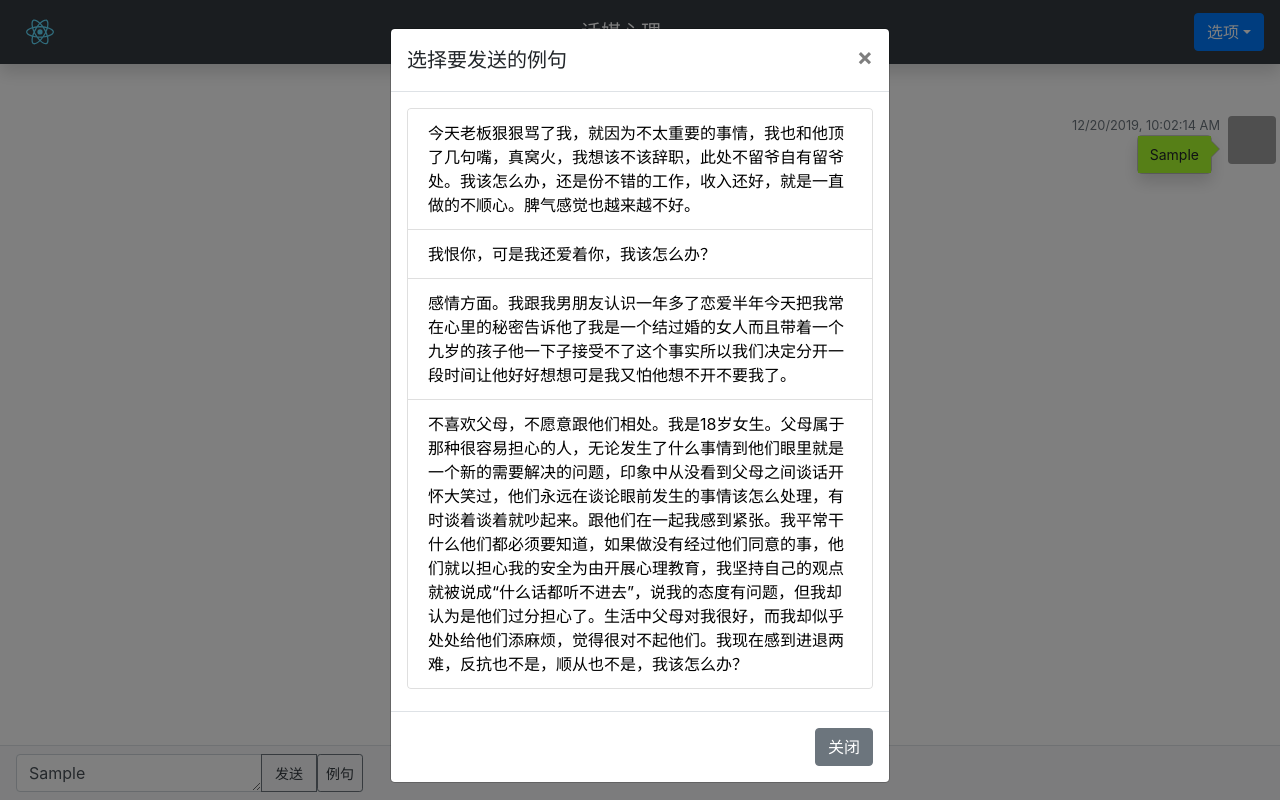
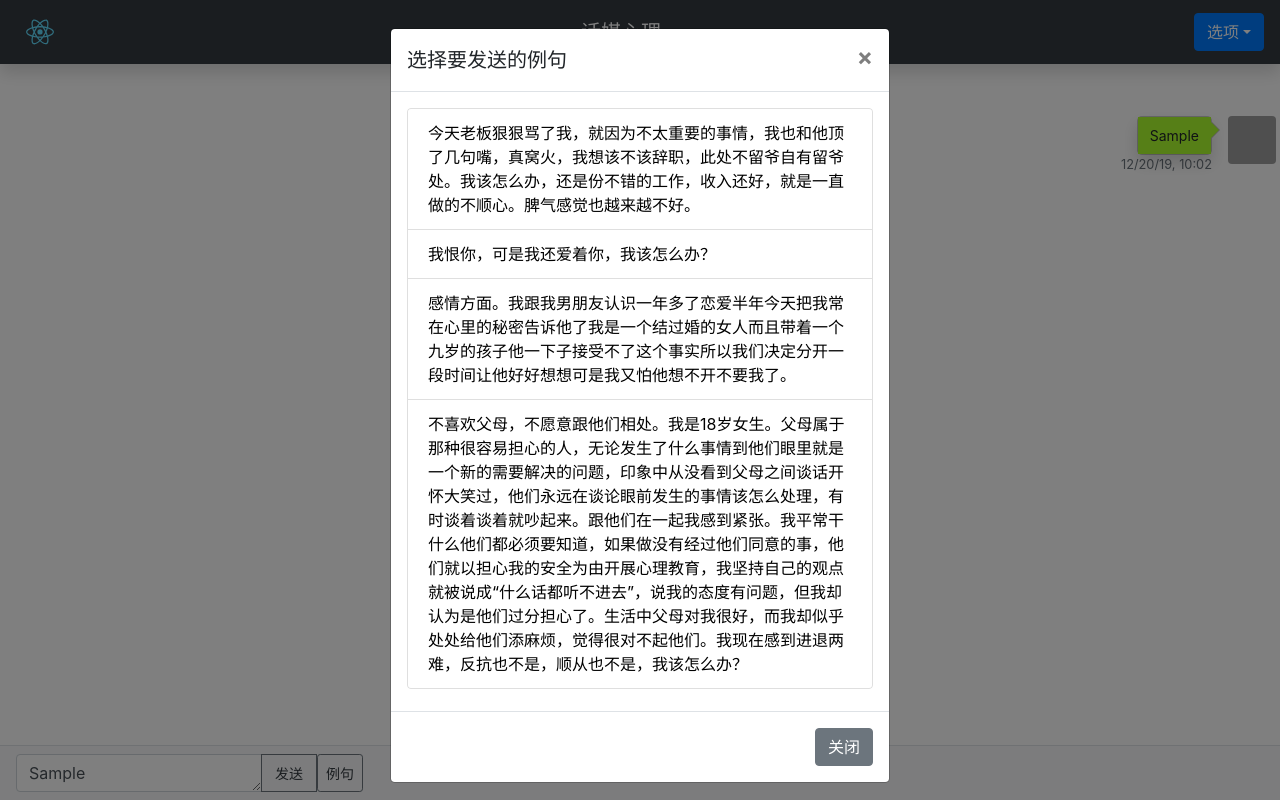
Before and after one commit to tanbro/lm-webdemo-site, a React (Create React App) app in the folder chat/: page / in a window 1280 px wide. Both pictures are taken after typing "Sample" into the empty fields and a click on the button "例句". Built offline with nearby package versions, Linux system fonts and the light colour scheme; no server answers; grey boxes are pictures that could not be loaded.

Commit message:
adjust styles

```diff
--- a/chat/src/components/LoadingModal.js
+++ b/chat/src/components/LoadingModal.js
@@ -25,7 +25,7 @@ class LoadingModal extends React.Component {
                         <div className='container'>
                             <div className='row'>
                                 <div className='col text-sm text-muted text-nowrap text-truncate text-monospace'>
-                                    <small>{props.text}</small>
+                                    <code><small>{props.text}</small></code>
                                 </div>
                             </div>
                         </div>
--- a/chat/src/components/SpeechBubble.js
+++ b/chat/src/components/SpeechBubble.js
@@ -3,6 +3,9 @@ import React from 'react';
 import 'bootstrap/dist/css/bootstrap.min.css';
 
 import './SpeechBubble.css';
+
+
+const dateToStringLocaleOptions = { year: '2-digit', month: '2-digit', day: '2-digit', hour: '2-digit', hour12: false, minute: '2-digit' }
 
 class SpeechBubble extends React.Component {
     constructor(props) {
@@ -17,35 +20,36 @@ class SpeechBubble extends React.Component {
 
     render() {
         const props = this.props
-        const flexClass = props.data.isReverse ? "d-flex flex-row flex-row-reverse" : "d-flex flex-row"
-        const popoverClass = props.data.isReverse ? "bs-popover-left" : "bs-popover-right"
         const avatarUrl = props.data.isReverse ? `https://www.gravatar.com/avatar/?d=mp` : `https://www.gravatar.com/avatar/${props.hashKey}?d=identicon`
         const userName = props.data.isReverse ? null : `A.I. ${props.chatId}`
+        const domTime = props.data.time ? (
+            <small className='text-muted'>{props.data.time.toLocaleString(undefined, dateToStringLocaleOptions)}</small>
+        ) : null
 
         return (
-            <div ref={this.innerRef} className={`d-flex flex-row ${flexClass} flex-nowrap pt-3`}>
-                <div className="p-1">
-                    <div className="d-flex flex-column">
+            <div ref={this.innerRef} className={`d-flex ${props.data.isReverse ? "flex-row-reverse" : "flex-row"} flex-nowrap pt-3`}>
+                <div className='p-1'>
+                    <div className='d-flex flex-column'>
                         <div>
-                            <img src={avatarUrl} className="rounded" alt="" width="48" height="48"></img>
+                            <img src={avatarUrl} className='rounded' alt='' width='48' height='48'></img>
                         </div>
                         <div>
-                            <small className='text-muted'>{userName}</small>
+                            <small>{userName}</small>
                         </div>
                     </div>
                 </div>
-                <div className="p-1">
-                    <div className="d-flex flex-column">
-                        <div className={`d-flex align-items-end justify-content-${props.data.isReverse ? "end" : "start"}`}>
-                            <small className='text-muted'>{props.data.time ? props.data.time.toLocaleString() : null}</small>
-                        </div>
-                        <div className={`d-flex align-self-${props.data.isReverse ? "end" : "start"}`}>
-                            <div className={`popover ${popoverClass} position-relative shadow`}>
-                                <div className="arrow"></div>
-                                <div className="popover-body">
+                <div className='p-1'>
+                    <div className='d-flex flex-column'>
+                        <div className={`d-flex align-self-${props.data.isReverse ? 'end' : 'start'}`}>
+                            <div className={`popover bs-popover-${props.data.isReverse ? 'left' : 'right'} position-relative shadow`}>
+                                <div className='arrow'></div>
+                                <div className='popover-body'>
                                     {props.data.text}
                                 </div>
                             </div>
+                        </div>
+                        <div className={`d-flex justify-content-${props.data.isReverse ? 'end' : 'start'} px-2`}>
+                            {domTime}
                         </div>
                     </div>
                 </div>
```
Also changed, not shown: chat/package.json (+6 -6 lines).
